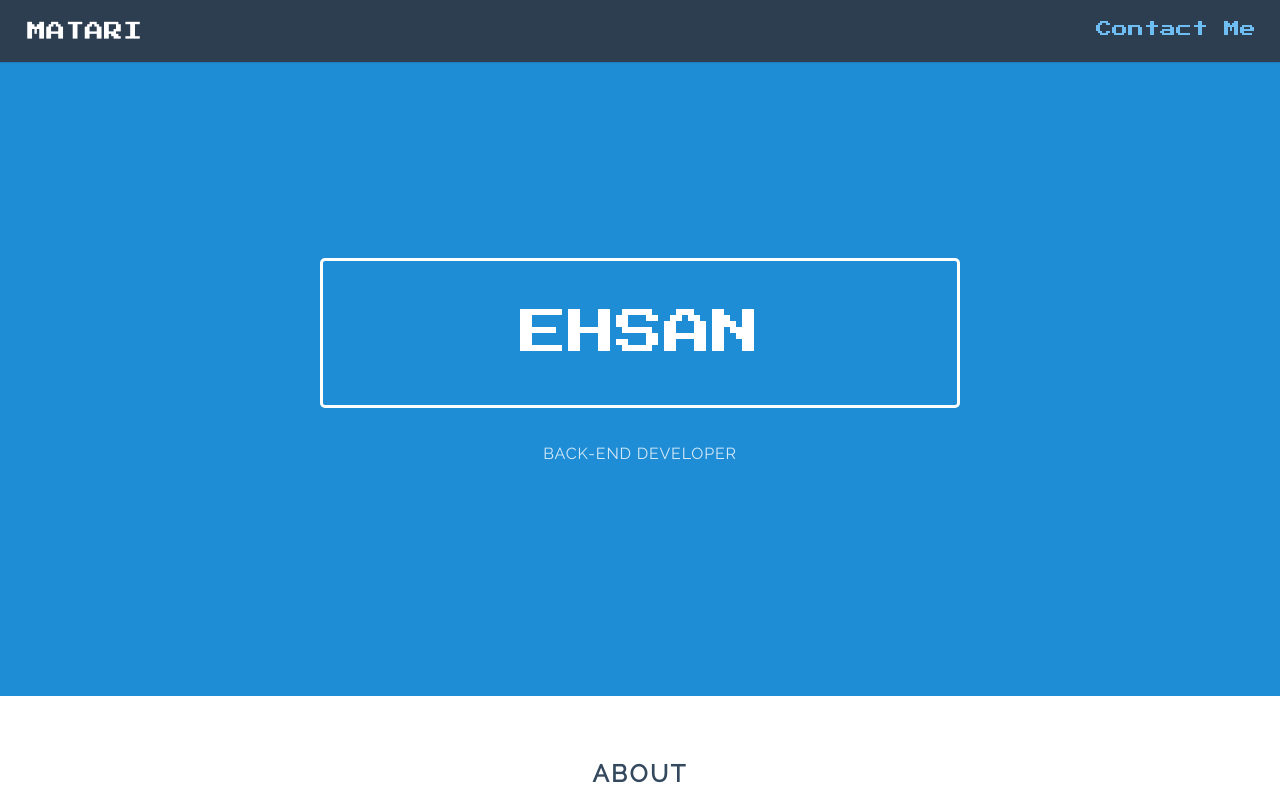
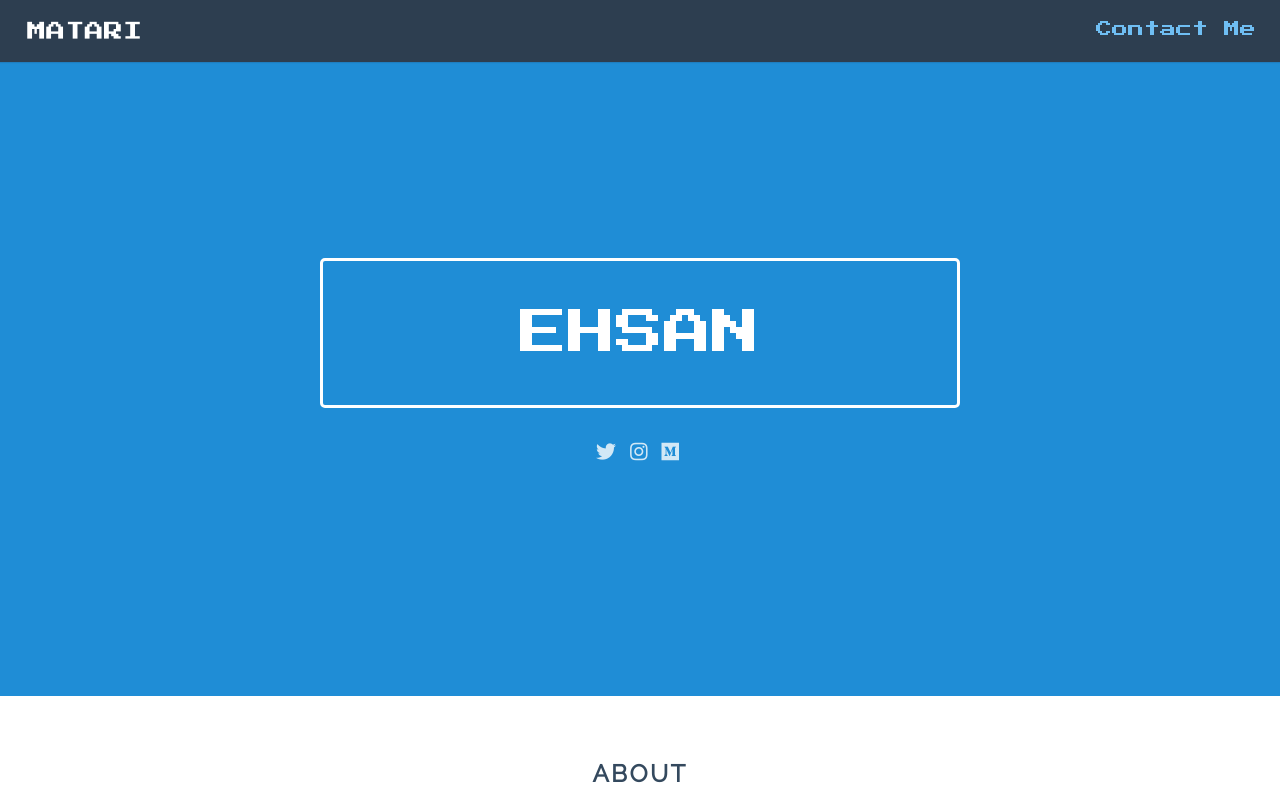
Before and after one commit to ehsangun/ehsangun.github.io, a plain HTML site: page index.html in a window 1280 px wide. Shown: the top 800 px of the page. Drawn offline with nearby package versions, Linux system fonts and the light colour scheme.

Commit message:
Update index.html

```diff
--- a/index.html
+++ b/index.html
@@ -68,8 +68,11 @@
     <div class="splash">
         <h1 class="splash-head pixelfont">Ehsan</h1>
         <code></code>
-        <p class="splash-subhead">
-            Back-end developer
+        <p class="splash-subhead" style=" letter-spacing:5px; ">
+            <a href="https://twitter.com/EhsaNGUN"><i class="fab fa-twitter icons" aria-hidden="true"></i></a>
+            <a href="https://www.instagram.com/ehsanmatari/"><i class="fab fa-instagram icons"></i></a>
+            <a href="#"><i class="fab fa-medium icons"></i></i></a>
+
         </p>
 
     </div>
```
